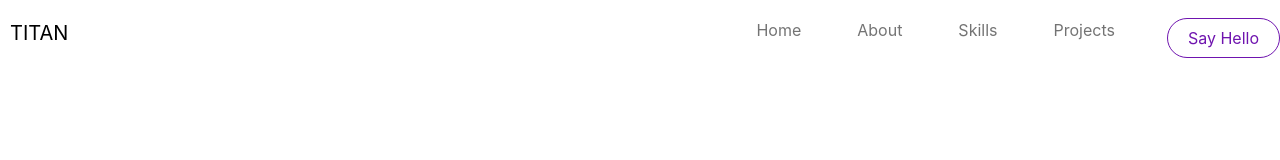
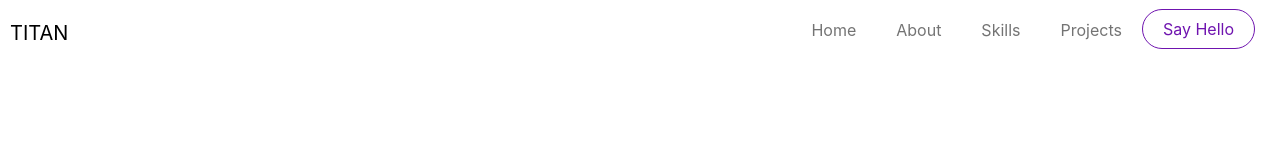
Before and after one commit to Titan-Codes/titan, a React (Create React App) app in the folder portfolio/: page / in a window 1280 px wide. Shown: the top 160 px of the page. Built offline with nearby package versions, Linux system fonts and the light colour scheme.

Commit message:
fixed the navbar button.

```diff
--- a/portfolio/public/style.css
+++ b/portfolio/public/style.css
@@ -29,7 +29,6 @@ nav {
 
 .menu {
     display: flex;
-    gap: 1em;
     transition-duration: 1s;
 }
 
@@ -72,6 +71,8 @@ input[type=checkbox] {
     color: rgb(111, 20, 175);
     border: solid 1px rgb(111, 20, 175);
     transition-duration: 0.50s;
+    margin-top: -9px;
+    margin-right: 25px;
 }
 
 .button:hover {
@@ -169,8 +170,4 @@ input[type=checkbox] {
         font-size: 32px;
     }
 
-    .button {
-        pa
-    }
-
 }
```
